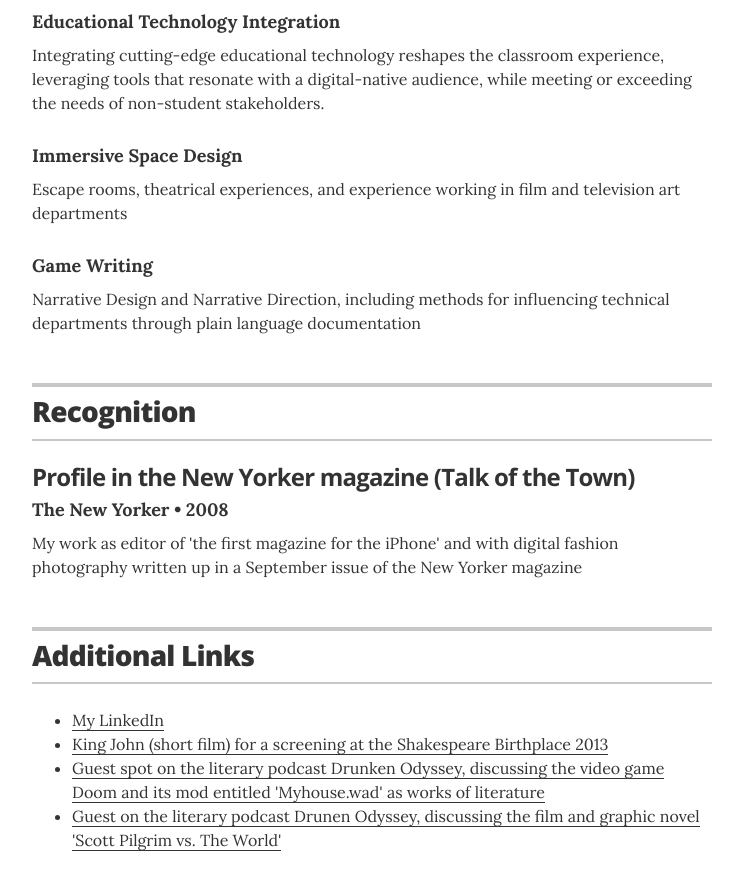
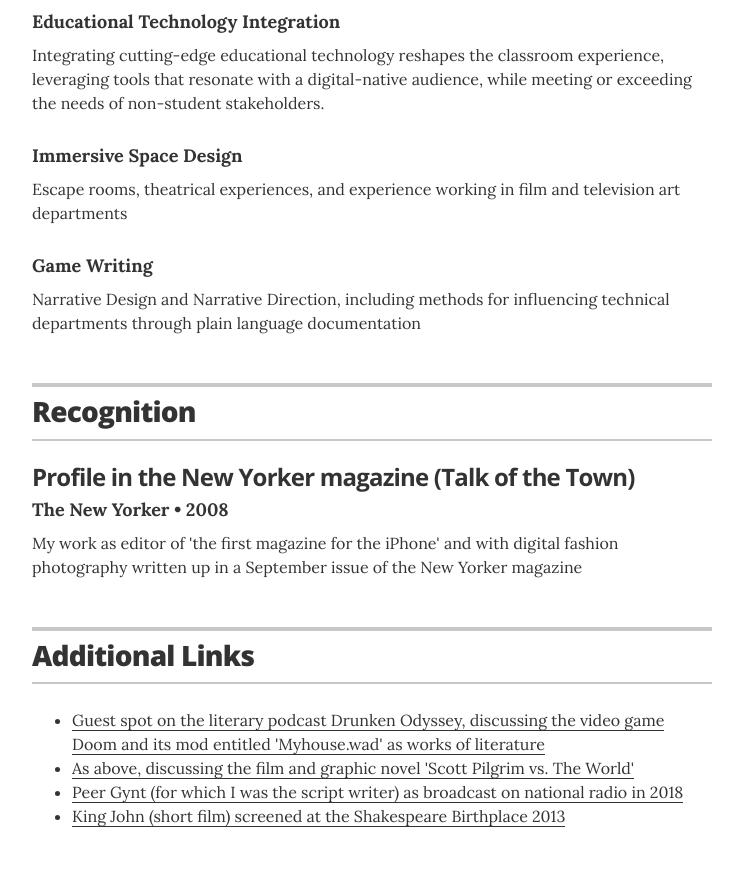
Before and after one commit to mwmxyz/academic, a Jekyll site: the page built from index.html, in a window 1280 px wide and 900 px high, scrolled down 2802 px. Shown: the top 890 px of the window, without its empty margins (268-1011 px from the left). Built offline with Jekyll 4.4.1, drawn with Linux system fonts in a browser that asks for light colours.

Commit message:
Update links.yml

```diff
--- a/_data/links.yml
+++ b/_data/links.yml
@@ -1,6 +1,6 @@
 # links
-- url: "https://www.linkedin.com/in/michael-merriam1/"
-  description: My LinkedIn
+# - url: "https://www.linkedin.com/in/michael-merriam1/"
+#   description: My LinkedIn
 
 # - url: "https://vimeo.com/881499662"
 #   description: Presentation on Skill Assessments in Gamified Curricula (Games Based Learning Virtual Conference 2022, via Vimeo)
@@ -8,11 +8,14 @@
 # - url: "https://specialagentmerriam.com/files/Merriam_Haitian_is_My_Language.pdf"
 #   description: Haitian Literature as a Model for the publication World Literature Today (2014, via PDF)
 
-- url: "https://vimeo.com/manage/videos/68965793"
-  description: King John (short film) for a screening at the Shakespeare Birthplace 2013
-
 - url: "https://https://thedrunkenodyssey.com/2023/08/06/587-a-discussion-of-myhouse-wad-for-doom-with-michael-merriam/"
   description: Guest spot on the literary podcast Drunken Odyssey, discussing the video game Doom and its mod entitled 'Myhouse.wad' as works of literature
 
 - url: "https://thedrunkenodyssey.com/2020/05/30/episode-422-michael-merriam/"
-  description: Guest on the literary podcast Drunen Odyssey, discussing the film and graphic novel 'Scott Pilgrim vs. The World'
+  description: As above, discussing the film and graphic novel 'Scott Pilgrim vs. The World'
+
+- url: "https://specialagentmerriam.com/dispatches/peer-gynt"
+  description: Peer Gynt (for which I was the script writer) as broadcast on national radio in 2018
+
+- url: "https://vimeo.com/manage/videos/68965793"
+  description: King John (short film) screened at the Shakespeare Birthplace 2013
```
